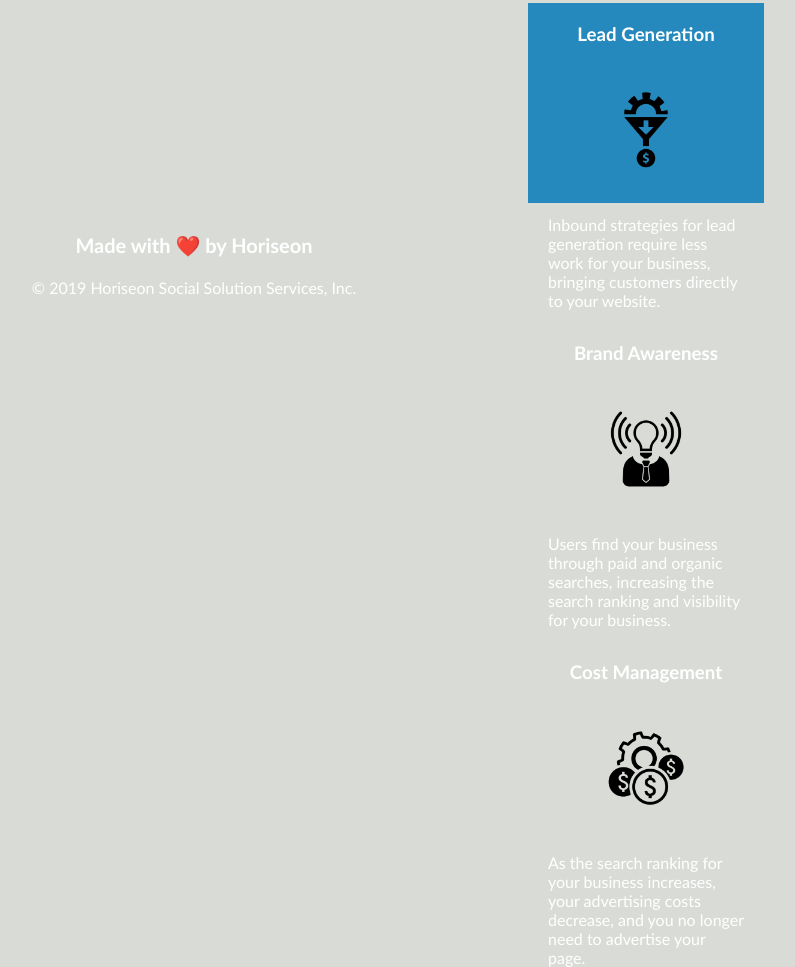
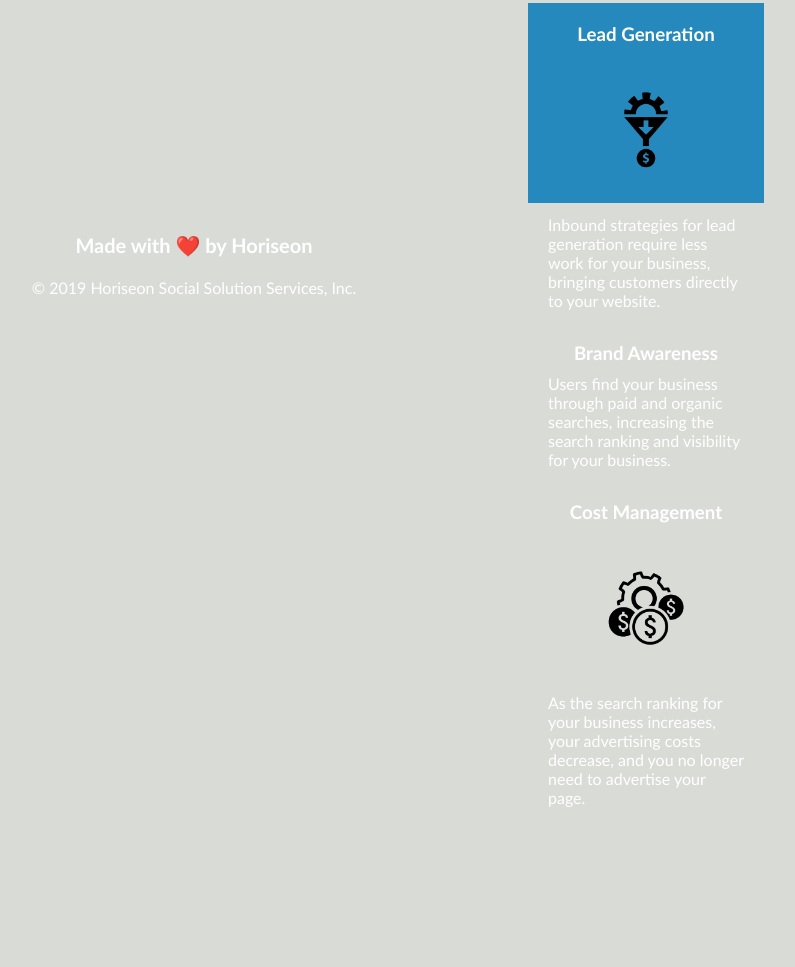
Before and after one commit to ChrisPorter87/firstassignment, a plain HTML site: page index.html in a window 1280 px wide. Shown: the part 960-1927 px from the top of the page, without its empty margins (446-1241 px from the left). After the commit the page ends 1767 px from the top, so only its background shows below. Drawn offline with Linux system fonts and the light colour scheme.

Commit message:
first commit

```diff
--- a/index.html
+++ b/index.html
@@ -59,7 +59,7 @@
         </div>
         <div class="benefit-brand">
             <h3>Brand Awareness</h3>
-            <img src="./brand-awareness.png" />
+
             <p>
                 Users find your business through paid and organic searches, increasing the search ranking and visibility for your business.
             </p>
```
